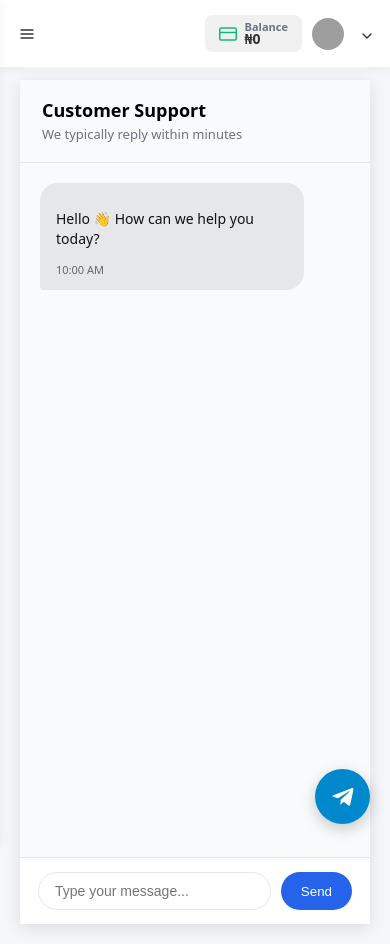
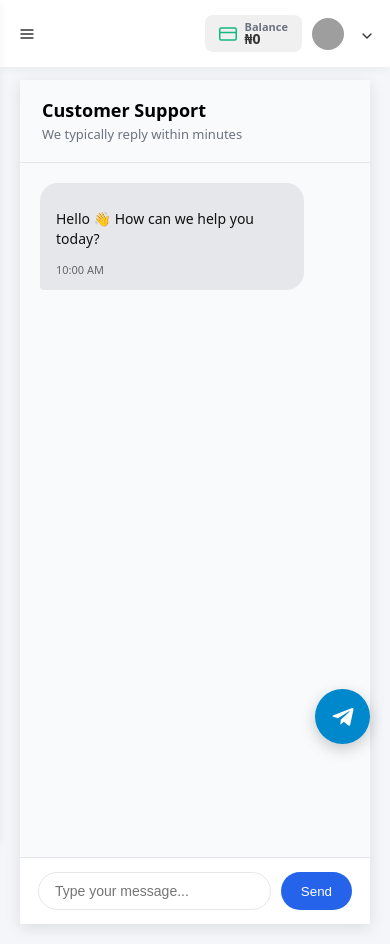
Before and after one commit to ay30bg/realsms, a React (Create React App) app: page /support in a window 390 px wide. Built offline with nearby package versions, Linux system fonts and the light colour scheme; no server answers; grey boxes are pictures that could not be loaded.

Commit message:
Update support.css

```diff
--- a/src/styles/support.css
+++ b/src/styles/support.css
@@ -154,5 +154,11 @@
     margin: 0;
     border-radius: 0;
   }
-  .bubble { max-width: 85%; }
+  .bubble {
+    max-width: 85%;
+  }
+ .telegram-float {
+    bottom: 100px; /* move it up to avoid overlapping send input */
+    right: 20px;
+  }
 }
```
